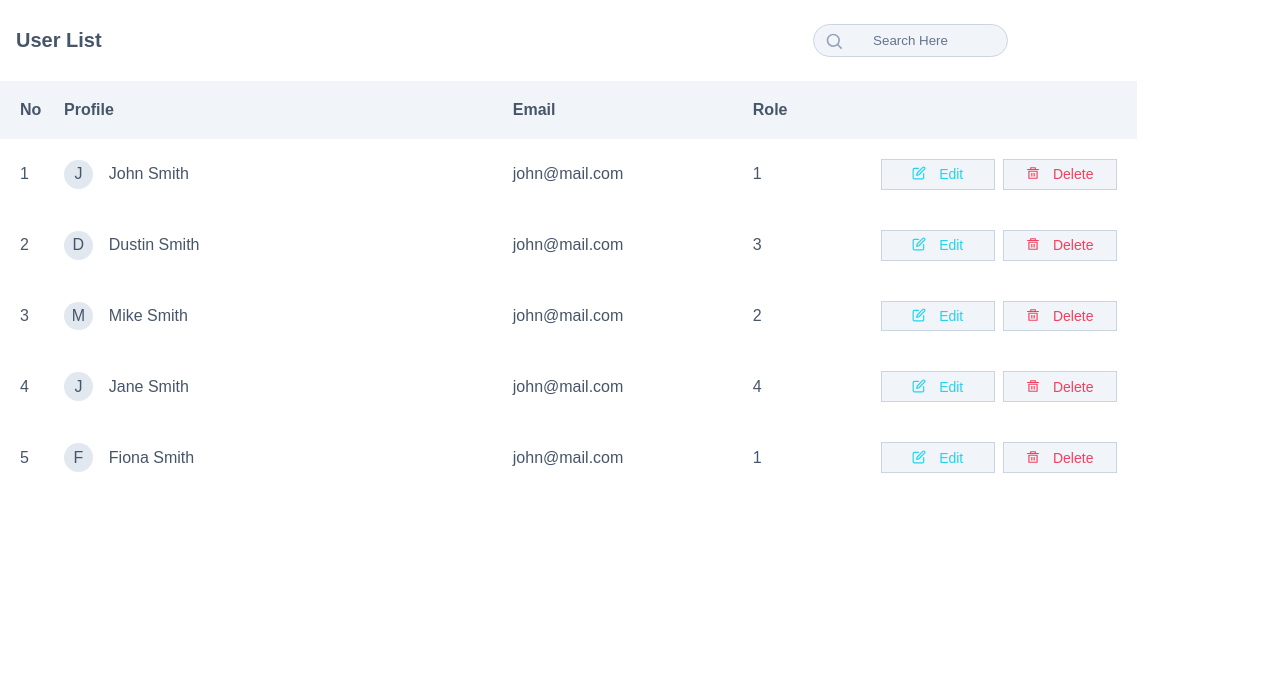
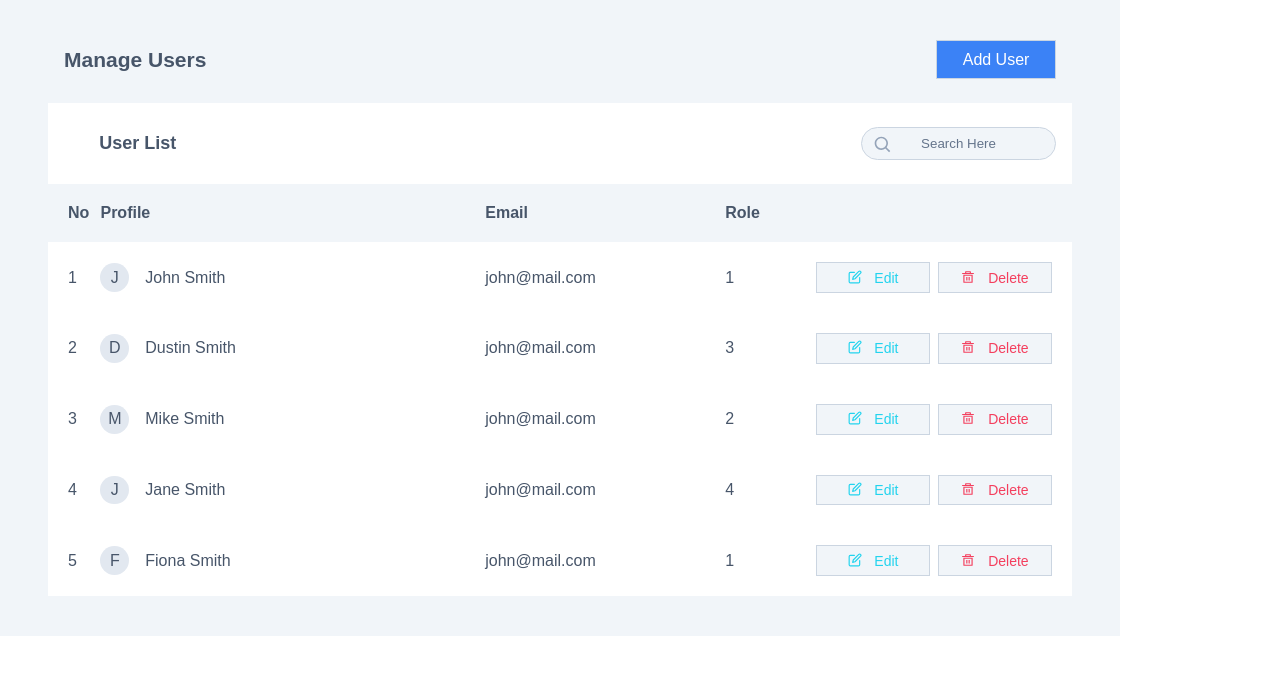
Before and after one commit to mactav1sh/scss-sb, a React (Create React App) app: page / in a window 1280 px wide. Shown: the top 674 px of the page. Built offline with nearby package versions, Linux system fonts and the light colour scheme.

Commit message:
code refactors

```diff
--- a/src/App.tsx
+++ b/src/App.tsx
@@ -2,12 +2,15 @@ import React from 'react';
 import { users } from './data/users';
 import Table from './components/table/Table';
 import SearchBar from './components/searchBar/SearchBar';
+import PageLayout from './components/pageLayout/PageLayout';
 
 function App() {
   return (
     <React.Fragment>
-      <SearchBar />
-      <Table data={users} />
+      <PageLayout heading="manage users" buttonLabel="add user">
+        <SearchBar />
+        <Table data={users} />
+      </PageLayout>
     </React.Fragment>
   );
 }
--- a/src/components/button/Button.scss
+++ b/src/components/button/Button.scss
@@ -28,12 +28,12 @@
 }
 
 .btn--medium {
-  font-size: 18px;
+  font-size: 16px;
   padding: 0.6rem 1.6rem;
 }
 
 .btn--large {
-  font-size: 20px;
+  font-size: 18px;
   padding: 0.8rem 3.6rem;
 }
 
--- /dev/null
+++ b/src/components/pageLayout/PageLayout.scss
@@ -0,0 +1,23 @@
+@use '../../styles/partials/base/_variables.scss' as *;
+
+.page-layout {
+  background-color: $slate-100;
+  padding: 1rem 3rem 2.5rem 3rem;
+  width: fit-content;
+
+  .wrapper {
+    max-width: $size-screen-lg;
+  }
+
+  .header {
+    display: flex;
+    justify-content: space-between;
+    align-items: center;
+    padding: 1.5rem 1rem;
+    color: $slate-600;
+    text-transform: capitalize;
+  }
+  .header-text {
+    font-size: 21px;
+  }
+}
--- /dev/null
+++ b/src/components/pageLayout/PageLayout.tsx
@@ -0,0 +1,26 @@
+import { ReactNode } from 'react';
+import Button from '../button/Button';
+import './PageLayout.scss';
+interface IProps {
+  children: ReactNode;
+  heading: string;
+  buttonLabel?: string;
+}
+
+const PageLayout = ({ children, heading, buttonLabel }: IProps) => {
+  return (
+    <div className="page-layout">
+      <div className="header">
+        <h1 className="header-text">{heading}</h1>
+        <Button
+          content={buttonLabel}
+          backgroundColor="#3b82f6"
+          color="#fff"
+          size="medium"
+        />
+      </div>
+      <div className="wrapper">{children}</div>
+    </div>
+  );
+};
+export default PageLayout;
--- a/src/components/searchBar/SearchBar.scss
+++ b/src/components/searchBar/SearchBar.scss
@@ -4,11 +4,12 @@
   display: flex;
   justify-content: space-between;
   align-items: center;
-  max-width: 1024px; //temp
   padding: 1.5rem 1rem;
+  background-color: #fff;
 
   .heading {
-    font-size: 20px;
+    font-size: 18px;
+    margin-left: 2.2rem;
     color: $slate-600;
     font-weight: 600;
     text-transform: capitalize;
--- a/src/components/table/Table.scss
+++ b/src/components/table/Table.scss
@@ -26,7 +26,7 @@
     width: 4rem;
   }
   .name {
-    min-width: 24rem;
+    min-width: 20rem;
   }
   .mail {
     min-width: 15rem;
--- a/src/components/tableRow/TableRow.scss
+++ b/src/components/tableRow/TableRow.scss
@@ -3,6 +3,7 @@
 // if rules are applied in tr then it gets applied globally ?
 .tableRow {
   color: $slate-600;
+  background-color: #fff;
 
   td {
     // width: 100%;
@@ -20,7 +21,7 @@
     width: 4rem;
   }
   .name {
-    min-width: 24rem;
+    min-width: 20rem;
   }
   .mail {
     min-width: 15rem;
--- a/src/styles/partials/base/_variables.scss
+++ b/src/styles/partials/base/_variables.scss
@@ -1,12 +1,4 @@
-// HEADER COLORS
-$color-grey-1: #777;
-$color-grey-2: #999;
-$color-grey-3: #333;
-$color-white: #fff;
-$color-black: #000;
-$color-zinc: #3f3f46;
-
-// DASHBOARD COLORS
+// COLORS
 
 $slate-50: #f8fafc;
 $slate-100: #f1f5f9;
--- a/src/styles/partials/components/_header.scss
+++ /dev/null
@@ -1,50 +0,0 @@
-$color-sec-menu: #3f3f46;
-
-%reset-list {
-  list-style: none;
-}
-
-// HEADER
-.header {
-  width: 100%;
-  min-height: 130vh;
-  background-color: #f0f9ff;
-}
-
-// SECONDARY MENU
-.menu-sec {
-  background: $color-sec-menu;
-  ul {
-    // max-width: 720px; // try this
-    @extend %reset-list;
-    display: flex;
-    justify-content: end;
-    gap: 1.6rem;
-    font-size: 14px;
-    font-weight: 600;
-  }
-
-  a {
-    position: relative;
-    display: inline-block;
-    text-decoration: none;
-    color: #fff;
-    padding: 0.7rem 0.5rem;
-    &:hover {
-      box-shadow: inset 0 -2px #fff;
-
-      // NOTE: THIS COULD BE USED INSTEAD OF BOX SHADOW
-      // &:after {
-      //   position: absolute;
-      //   bottom: 0;
-      //   left: 0;
-      //   content: '';
-      //   height: 2px;
-      //   width: 100%;
-      //   background: #fff;
-      // }
-    }
-  }
-}
-
-// MAIN MENU
--- a/src/styles/style.scss
+++ b/src/styles/style.scss
@@ -3,4 +3,3 @@
 
 // Import components
 @use './partials/components/app';
-@use './partials/components/header';
```
Also changed, not shown: 1 other file (tests, documents, lock files or other folders).
